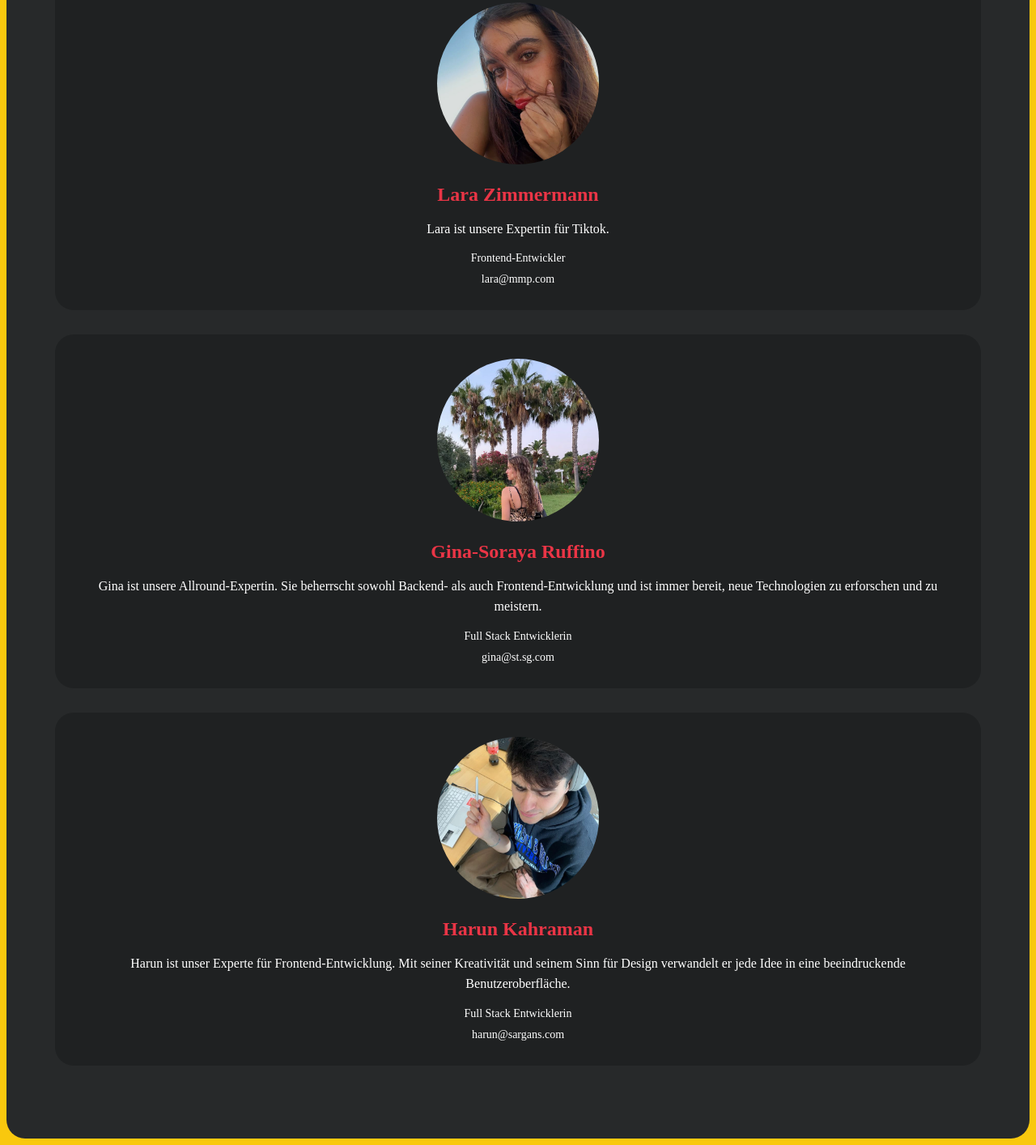
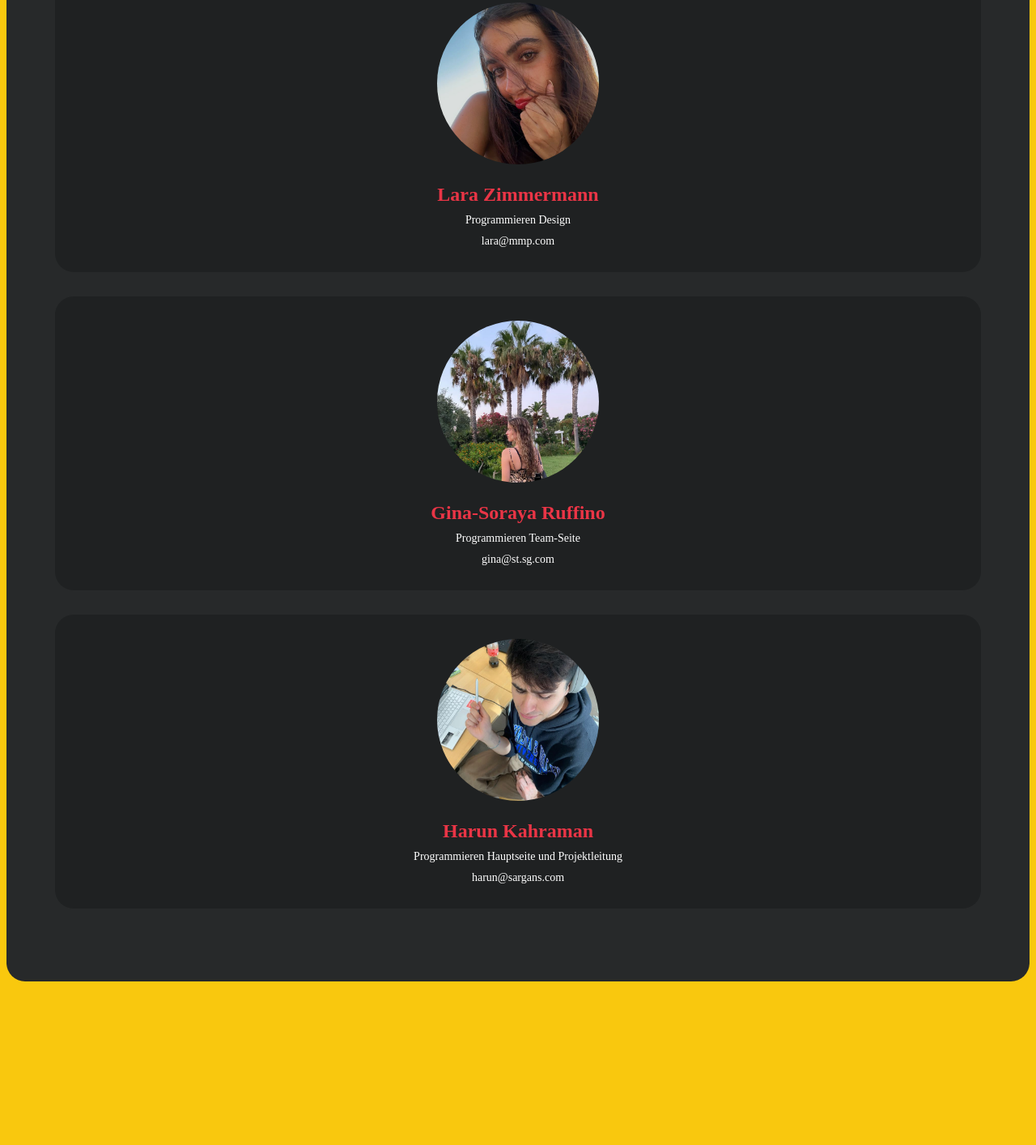
Before and after one commit to ginaasoraya/IM2, a plain HTML site: page team.html in a window 1280 px wide. Shown: the part 334-1748 px from the top of the page at 81% size. After the commit the page ends 1554 px from the top, so only its background shows below. Drawn offline with Linux system fonts and the light colour scheme.

Commit message:
ja so
quen

```diff
--- a/team.html
+++ b/team.html
@@ -15,23 +15,20 @@
         <div class="team-member">
             <img src="bilder/lara.png" alt="Teammitglied 1">
             <h3>Lara Zimmermann</h3>
-            <p>Lara ist unsere Expertin für Tiktok. </p>
-            <div class="position">Frontend-Entwickler</div>
+            <div class="position">Programmieren Design</div>
             <div class="email">lara@mmp.com</div>
         </div>
 
         <div class="team-member">
             <img src="bilder/gina.png" alt="Teammitglied 2">
             <h3>Gina-Soraya Ruffino</h3>
-            <p>Gina ist unsere Allround-Expertin. Sie beherrscht sowohl Backend- als auch Frontend-Entwicklung und ist immer bereit, neue Technologien zu erforschen und zu meistern.</p>
-            <div class="position">Full Stack Entwicklerin</div>
+            <div class="position"> Programmieren Team-Seite</div>
             <div class="email">gina@st.sg.com</div>
         </div>
         <div class="team-member">
             <img src="bilder/harun.png" alt="Teammitglied 2">
             <h3>Harun Kahraman</h3>
-            <p>Harun ist unser Experte für Frontend-Entwicklung. Mit seiner Kreativität und seinem Sinn für Design verwandelt er jede Idee in eine beeindruckende Benutzeroberfläche.</p>
-            <div class="position">Full Stack Entwicklerin</div>
+            <div class="position">Programmieren Hauptseite und Projektleitung</div>
             <div class="email">harun@sargans.com</div>
         </div>
 
```
Also changed, not shown: style.css (+2 -16 lines).
